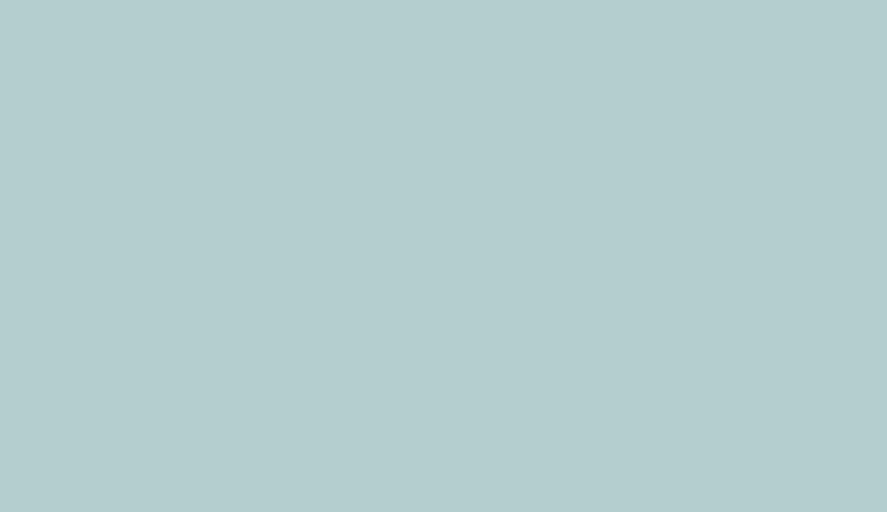
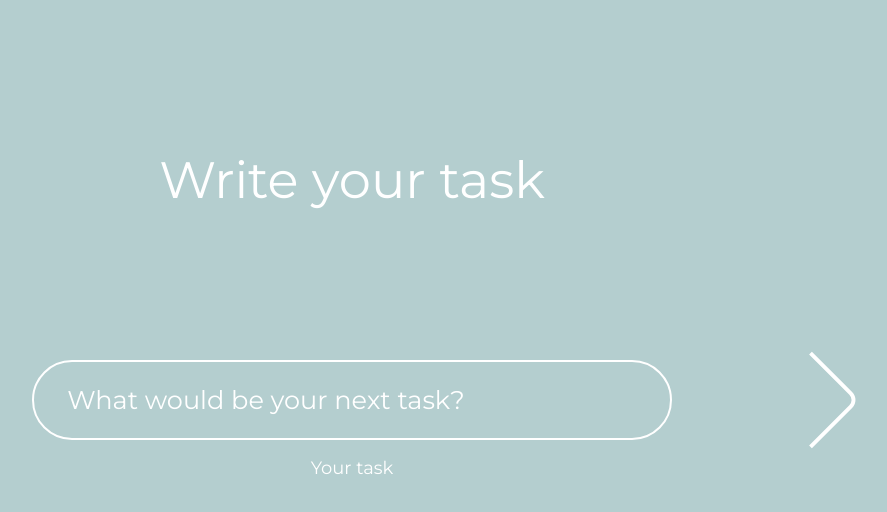
Before and after one commit to jchojna/task-timer, a React (Create React App) app: page / in a window 1280 px wide. Shown: the top 512 px of the page, without its empty margins (288-1175 px from the left). Built offline with nearby package versions, Linux system fonts and the light colour scheme.

Commit message:
feat(js): add event to right button

```diff
--- a/src/components/Task.js
+++ b/src/components/Task.js
@@ -2,16 +2,23 @@ import React from 'react';
 import icons from '../assets/svg/icons.svg';
 import '../scss/Task_Time.scss';
 
-const Task = () => {
+const Task = (props) => {
+
   return (
-    <section className="Task">
+    <section className={`Task ${props.className}`}>
       <h2 className="Task__heading">Write your task</h2>
       <input
         className="Task__input Task__input--name"
         id="task-name"
         placeholder="What would be your next task?"
       />
-      <button className="button Task__button Task__button--right">
+      <button
+        className="button Task__button Task__button--right"
+        onClick={() => props.isVisible({
+          isTaskVisible: false,
+          isTimeVisible: true
+        })}
+      >
         <svg className="Task__svg" viewBox="0 0 512 512">
           <use href={`${icons}#arrow-right`} />
         </svg>
--- a/src/components/Time.js
+++ b/src/components/Time.js
@@ -2,9 +2,9 @@ import React from 'react';
 import icons from '../assets/svg/icons.svg';
 import '../scss/Task_Time.scss';
 
-const Time = () => {
+const Time = (props) => {
   return (
-    <section className="Time">
+    <section className={`Time ${props.className}`}>
       <h2 className="Time__heading">Task Time Estimation</h2>
       <button className="Time__button Time__button--left">
         <svg className="Time__svg" viewBox="0 0 512 512">
```
